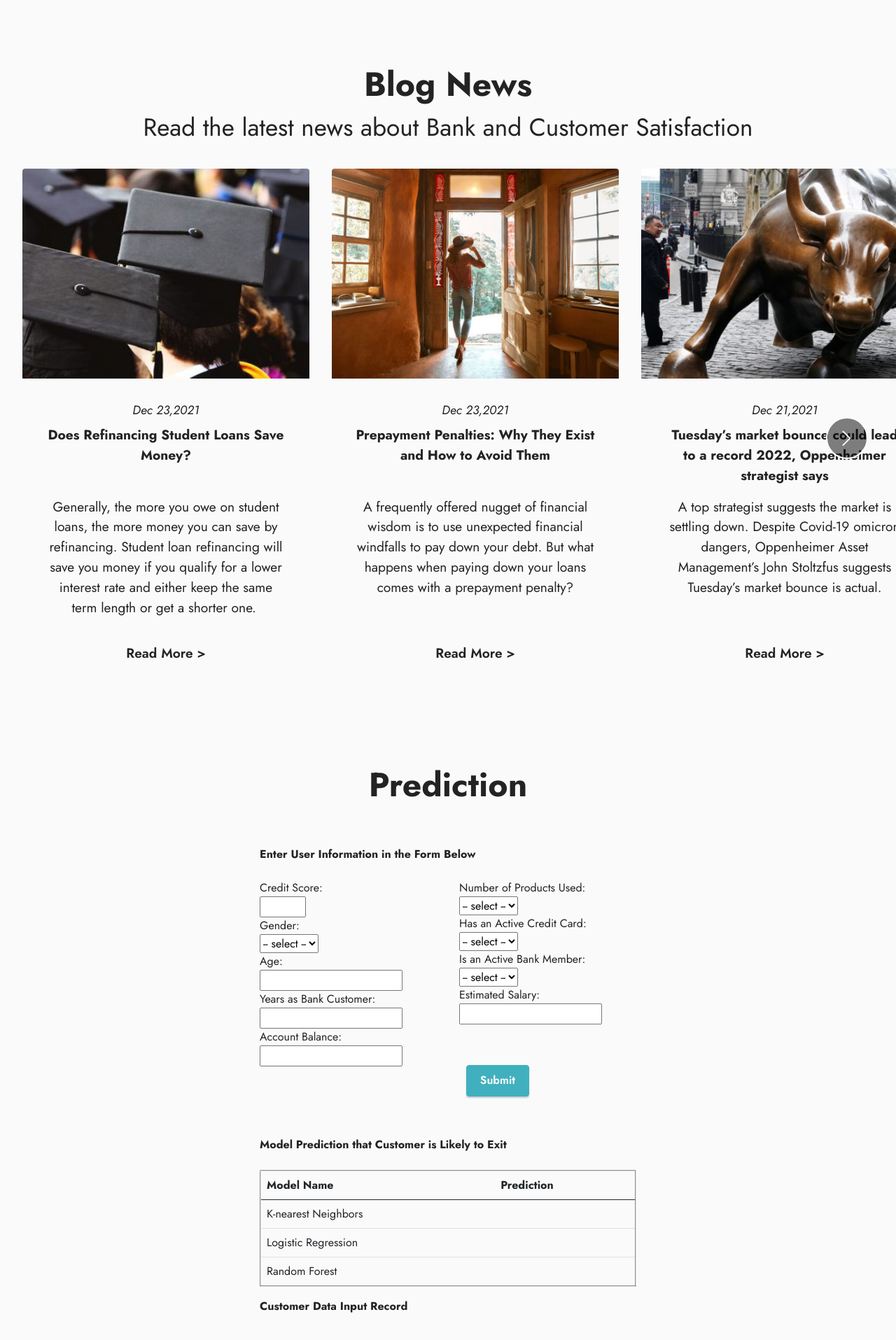
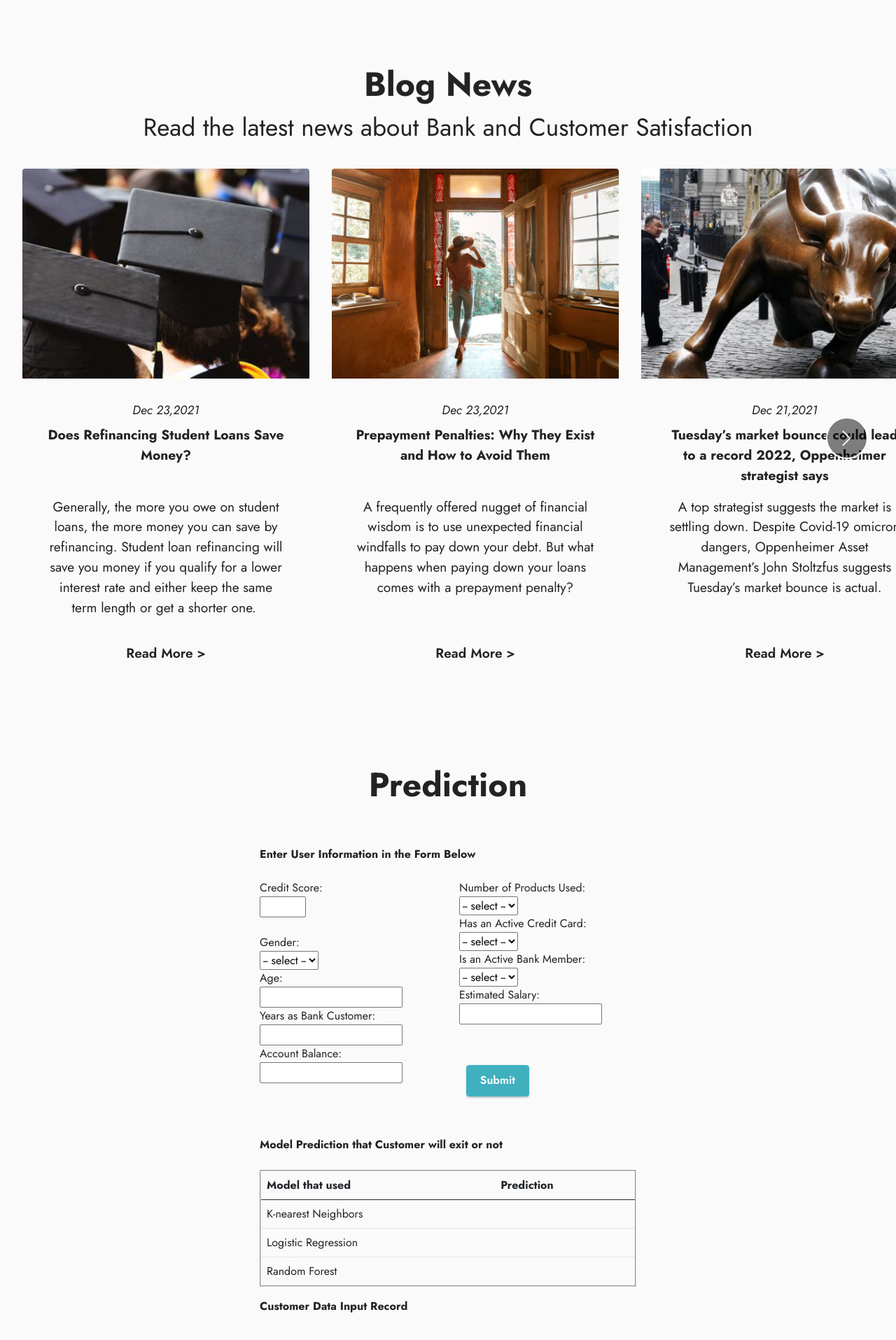
Before and after one commit to Ricardo-bdg/kaiyaku-bank-churn-prediction, a Flask app: page / in a window 1280 px wide. Shown: the part 1496-3411 px from the top of the page at 70% size. Run offline with Flask 2, Linux system fonts and the light colour scheme; parts of the project's set-up code (start-up, migrations or seed data) failed here and were passed over; some libraries are stand-ins or nearby versions; some web fonts are replaced.

Commit message:
Update index.html

```diff
--- a/templates/index.html
+++ b/templates/index.html
@@ -34,11 +34,11 @@
         <div class="container">
             <div class="navbar-brand">
                 <span class="navbar-logo">
-                    <a href="https://mobiri.se>
-                        <img src="assets/images/kaiyaku-96x37.png" alt="Mobirise" style="height: 3rem;">
+                    <a >
+                        <img src="assets/images/kaiyaku-96x37.png" alt="Kaiyaku" style="height: 3rem;">
                     </a>
                 </span>
-                <span class="navbar-caption-wrap"><a class="navbar-caption text-black display-7" href="https://mobiri.se"></a></span>
+                <span class="navbar-caption-wrap"><a class="navbar-caption text-black display-7"></a></span>
             </div>
             <button class="navbar-toggler" type="button" data-toggle="collapse" data-bs-toggle="collapse" data-target="#navbarSupportedContent" data-bs-target="#navbarSupportedContent" aria-controls="navbarNavAltMarkup" aria-expanded="false" aria-label="Toggle navigation">
                 <div class="hamburger">
@@ -264,6 +264,7 @@
                         <label for="creditScore">Credit Score:</label><br>
                         <input type="number" min="300" max="850" required="required" id="CreditScore"
                             name="creditScore"><br>
+                        </select><br>
                         <label for="gender">Gender:</label><br>
                         <select name="gender" required="required" id="gender">
                             <option disabled selected value> -- select -- </option>
@@ -321,7 +322,7 @@
         <div class="container">
             <div class="row">
                 <div class="col-sm-3"></div>
-                <div class="col-sm-6"><b>Model Prediction that Customer is Likely to Exit</b></div>
+                <div class="col-sm-6"><b>Model Prediction that Customer will exit or not</b></div>
             </div>
         </div><br>
         <div class="container">
@@ -332,7 +333,7 @@
                         <table class="table" border="2">
                             <thead>
                                 <tr>
-                                    <th>Model Name</th>
+                                    <th>Model that used</th>
                                     <th>Prediction</th>
                                 </tr>
                             </thead>
```
